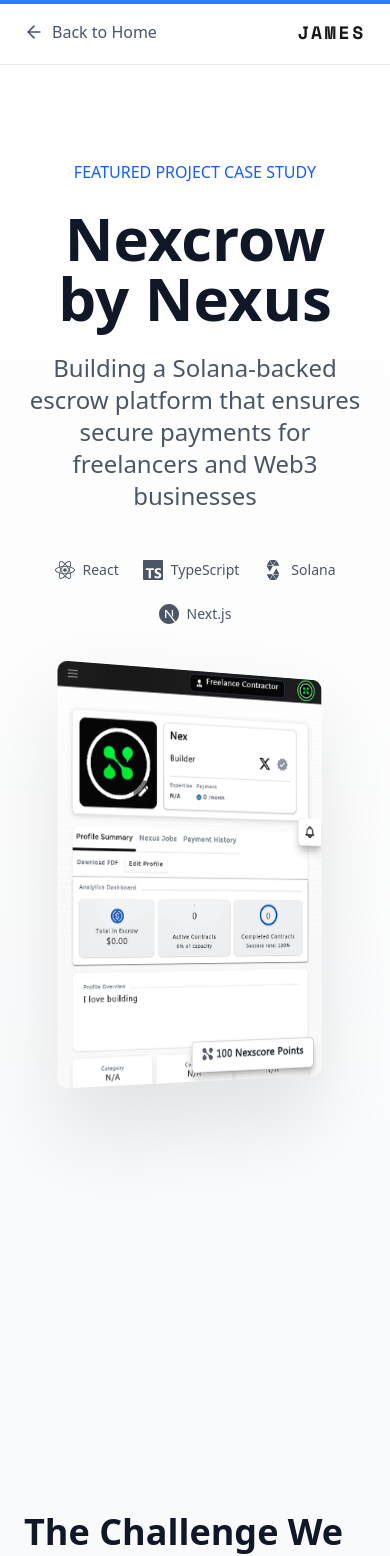
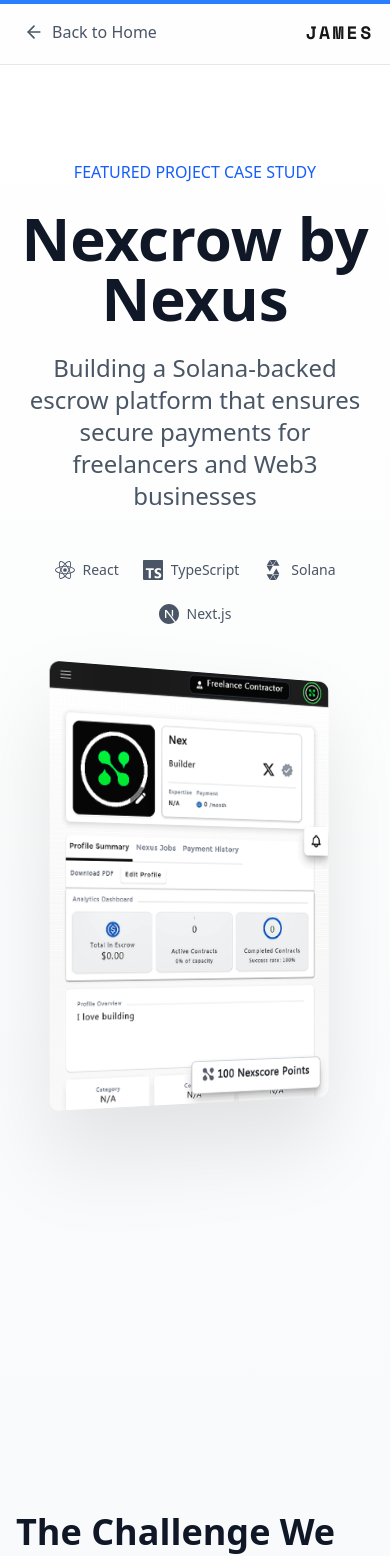
Before and after one commit to BZetsu/My-portfolio, a Next.js app: page /case-studies/nexus-nexcrow in a window 390 px wide. Shown: the top 1556 px of the page. Built offline with nearby package versions, Linux system fonts and the light colour scheme.

Commit message:
chore: Sync remaining local changes

```diff
--- a/app/globals.css
+++ b/app/globals.css
@@ -174,11 +174,11 @@
 
 .ghost-message {
   background: linear-gradient(90deg,
-    rgba(99, 102, 241, 0.05) 0%,
-    rgba(99, 102, 241, 0.3) 25%,
-    rgba(99, 102, 241, 0.5) 50%,
-    rgba(99, 102, 241, 0.3) 75%,
-    rgba(99, 102, 241, 0.05) 100%);
+    rgba(99, 102, 241, 0.01) 0%,
+    rgba(99, 102, 241, 0.08) 25%,
+    rgba(99, 102, 241, 0.15) 50%,
+    rgba(99, 102, 241, 0.08) 75%,
+    rgba(99, 102, 241, 0.01) 100%);
   background-size: 200% auto;
   background-clip: text;
   -webkit-background-clip: text;
@@ -186,16 +186,16 @@
   -webkit-text-fill-color: transparent;
   animation: shine 8s linear infinite;
   font-weight: 700;
-  filter: drop-shadow(0 0 10px rgba(99, 102, 241, 0.5));
+  filter: drop-shadow(0 0 8px rgba(99, 102, 241, 0.2));
 }
 
 .ghost-message-light {
   background: linear-gradient(90deg,
-    rgba(67, 56, 202, 0.3) 0%,
-    rgba(67, 56, 202, 0.6) 25%,
-    rgba(67, 56, 202, 0.9) 50%,
-    rgba(67, 56, 202, 0.6) 75%,
-    rgba(67, 56, 202, 0.3) 100%);
+    rgba(67, 56, 202, 0.05) 0%,
+    rgba(67, 56, 202, 0.1) 25%,
+    rgba(67, 56, 202, 0.2) 50%,
+    rgba(67, 56, 202, 0.1) 75%,
+    rgba(67, 56, 202, 0.05) 100%);
   background-size: 200% auto;
   background-clip: text;
   -webkit-background-clip: text;
@@ -203,17 +203,17 @@
   -webkit-text-fill-color: transparent;
   animation: shine 8s linear infinite;
   font-weight: 700;
-  filter: drop-shadow(0 0 10px rgba(67, 56, 202, 0.8));
+  filter: drop-shadow(0 0 8px rgba(67, 56, 202, 0.15));
 }
 
 .dark .ghost-message {
   background: linear-gradient(90deg,
-    rgba(139, 92, 246, 0.05) 0%,
-    rgba(139, 92, 246, 0.3) 25%,
-    rgba(139, 92, 246, 0.5) 50%,
-    rgba(139, 92, 246, 0.3) 75%,
-    rgba(139, 92, 246, 0.05) 100%);
-  filter: drop-shadow(0 0 10px rgba(139, 92, 246, 0.5));
+    rgba(139, 92, 246, 0.01) 0%,
+    rgba(139, 92, 246, 0.08) 25%,
+    rgba(139, 92, 246, 0.15) 50%,
+    rgba(139, 92, 246, 0.08) 75%,
+    rgba(139, 92, 246, 0.01) 100%);
+  filter: drop-shadow(0 0 8px rgba(139, 92, 246, 0.15));
 }
 
 /* Fullscreen Liquid Animation for Theme Toggle */
@@ -459,15 +459,17 @@
   background-clip: text;
   -webkit-background-clip: text;
   color: transparent;
-  background-image: linear-gradient(90deg, #4b5563, #111827);
+  background-image: linear-gradient(90deg, #000000, #111827);
   display: inline-block;
   padding-bottom: 0.2em; /* Add padding for descenders */
   overflow: visible;
   line-height: 1.2;
+  text-shadow: 0 0 1px rgba(0,0,0,0.1); /* Add subtle text shadow for better legibility */
 }
 
 .dark .gradient-text {
-  background-image: linear-gradient(90deg, #d1d5db, #f9fafb);
+  background-image: linear-gradient(90deg, #ffffff, #f9fafb);
+  text-shadow: 0 0 2px rgba(255,255,255,0.2); /* Add glow in dark mode */
 }
 
 /* 3D transform and perspective classes */
@@ -727,3 +729,263 @@
     transform: translateY(0px) rotate(0deg);
   }
 }
+
+/* Mobile responsiveness improvements */
+@media (max-width: 768px) {
+  body {
+    overflow-x: hidden;
+    width: 100%;
+  }
+
+  /* Ensure text is visible and readable on mobile */
+  p, h1, h2, h3, h4, h5, h6, li, a, button, span {
+    max-width: 100%;
+    overflow-wrap: break-word;
+    word-wrap: break-word;
+  }
+
+  /* Hero section mobile optimizations */
+  .hero-text-container {
+    font-size: 2.5rem !important;
+    line-height: 1.2 !important;
+    letter-spacing: -0.02em;
+    text-shadow: 0 1px 2px rgba(0,0,0,0.1);
+  }
+
+  .dark .hero-text-container {
+    text-shadow: 0 1px 3px rgba(0,0,0,0.2);
+  }
+
+  .text-gradient {
+    background-size: 150% auto !important;
+  }
+
+  .typing-cursor {
+    height: 0.8em !important;
+    width: 3px !important;
+  }
+
+  /* Reduce animation intensity on mobile */
+  .transform-3d,
+  .hardware-accelerated,
+  .backface-hidden,
+  .transform-gpu,
+  .will-change-transform {
+    transform: translateZ(0) !important;
+    transform-style: flat !important;
+    backface-visibility: visible !important;
+  }
+
+  /* Fix image containers on mobile */
+  .image-container img,
+  .case-study-image img {
+    width: 100% !important;
+    height: auto !important;
+    object-fit: cover !important;
+  }
+
+  /* Better button accessibility on mobile */
+  button,
+  [role="button"],
+  a {
+    min-height: 44px;
+    min-width: 44px;
+    padding: 8px;
+    display: inline-flex;
+    align-items: center;
+    justify-content: center;
+  }
+
+  /* Fix slider issues on mobile */
+  .project-card-enter,
+  .project-card-enter-active,
+  .project-card-exit,
+  .project-card-exit-active {
+    max-width: 95vw !important;
+  }
+}
+
+/* Fix case study page layout on mobile */
+@media (max-width: 640px) {
+  .case-study-image {
+    margin-left: 0 !important;
+    margin-right: 0 !important;
+    width: 100% !important;
+  }
+
+  .image-grid {
+    grid-template-columns: 1fr !important;
+    gap: 1rem !important;
+  }
+
+  /* Fix overlapping content */
+  .grid {
+    grid-gap: 1rem !important;
+  }
+
+  /* Ensure content fits within screen */
+  .container {
+    width: 100% !important;
+    padding-left: 1rem !important;
+    padding-right: 1rem !important;
+  }
+}
+
+/* High visibility for role prefix text ("I am a") */
+.role-prefix {
+  color: #000000 !important;
+  opacity: 1 !important;
+  text-shadow: 0 0 1px rgba(0,0,0,0.1);
+  display: inline-block;
+  font-weight: 700;
+}
+
+.dark .role-prefix {
+  color: #ffffff !important;
+  text-shadow: 0 0 4px rgba(255,255,255,0.3);
+}
+
+/* Mobile fixes for role text visibility */
+@media (max-width: 768px) {
+  .role-prefix {
+    display: inline-block;
+    background: rgba(255,255,255,0.8);
+    padding: 0 0.2em;
+    border-radius: 4px;
+    margin-right: 0.2em;
+  }
+
+  .dark .role-prefix {
+    background: rgba(0,0,0,0.8);
+    box-shadow: 0 0 10px rgba(255,255,255,0.2);
+  }
+}
+
+/* Improved typing animation for hero section */
+@keyframes typing-cursor-blink {
+  0%, 75% { opacity: 1; }
+  76%, 100% { opacity: 0; }
+}
+
+.typing-cursor {
+  display: inline-block;
+  width: 3px;
+  height: 1em;
+  background-color: currentColor;
+  margin-left: 0.1em;
+  vertical-align: text-bottom;
+  animation: typing-cursor-blink 0.8s infinite steps(2);
+  border-radius: 1px;
+  box-shadow: 0 0 5px rgba(255, 255, 255, 0.5);
+}
+
+.dark .typing-cursor {
+  box-shadow: 0 0 8px rgba(255, 255, 255, 0.7);
+}
+
+/* Hero text container enhancements */
+.hero-text-container {
+  position: relative;
+  display: inline-block;
+}
+
+.hero-text-container::after {
+  content: "";
+  position: absolute;
+  left: 0;
+  right: 0;
+  bottom: -5px;
+  height: 1px;
+  background: linear-gradient(90deg,
+    transparent 0%,
+    rgba(99, 102, 241, 0.3) 25%,
+    rgba(99, 102, 241, 0.5) 50%,
+    rgba(99, 102, 241, 0.3) 75%,
+    transparent 100%
+  );
+  opacity: 0;
+  transform: scaleX(0.8);
+  transition: opacity 0.5s, transform 0.5s;
+}
+
+.hero-text-container:hover::after {
+  opacity: 1;
+  transform: scaleX(1);
+}
+
+.hero-text-enter {
+  opacity: 0;
+  transform: translateY(20px);
+  filter: blur(8px);
+}
+
+.hero-text-enter-active {
+  opacity: 1;
+  transform: translateY(0);
+  filter: blur(0px);
+  transition: all 0.5s cubic-bezier(0.215, 0.61, 0.355, 1);
+}
+
+.hero-text-exit {
+  opacity: 1;
+  transform: translateY(0);
+  filter: blur(0px);
+}
+
+.hero-text-exit-active {
+  opacity: 0;
+  transform: translateY(-20px);
+  filter: blur(8px);
+  transition: all 0.3s cubic-bezier(0.55, 0.085, 0.68, 0.53);
+}
+
+/* Text gradient transitions */
+.text-gradient {
+  background-size: 200% auto;
+  background-clip: text;
+  -webkit-background-clip: text;
+  -webkit-text-fill-color: transparent;
+  text-fill-color: transparent;
+  transition: background-position 0.5s ease;
+}
+
+.text-gradient-dark {
+  background-image: linear-gradient(90deg,
+    rgb(255, 255, 255) 0%,
+    rgb(229, 231, 235) 50%,
+    rgb(209, 213, 219) 100%
+  );
+}
+
+.text-gradient-light {
+  background-image: linear-gradient(90deg,
+    rgb(17, 24, 39) 0%,
+    rgb(31, 41, 55) 50%,
+    rgb(17, 24, 39) 100%
+  );
+}
+
+@media (max-width: 768px) {
+  .hero-text-container {
+    font-size: calc(1.5rem + 2vw);
+    line-height: 1.2;
+  }
+
+  .typing-cursor {
+    height: 0.8em;
+  }
+}
+
+/* Text reveal animation */
+@keyframes text-reveal {
+  0% {
+    clip-path: inset(0 100% 0 0);
+  }
+  100% {
+    clip-path: inset(0 0 0 0);
+  }
+}
+
+.text-reveal {
+  animation: text-reveal 0.8s cubic-bezier(0.77, 0, 0.175, 1) forwards;
+}
--- a/app/layout.tsx
+++ b/app/layout.tsx
@@ -24,6 +24,7 @@
   title: "Portfolio3D | Creative Developer & 3D Designer",
   description: "Interactive 3D portfolio showcasing creative development and 3D design projects.",
   keywords: "3D portfolio, creative developer, WebGL, Three.js, interactive design, Spline",
+  viewport: "width=device-width, initial-scale=1, maximum-scale=5",
 };
 
 export default function RootLayout({
--- a/app/page.tsx
+++ b/app/page.tsx
@@ -91,7 +91,12 @@
 
 // Lazily load components that might cause issues
 const SplineWrapper = dynamic(
-  () => import('./components/SplineWrapper').then(mod => mod.default).catch(() => import('./components/SplineFallback').then(mod => mod.default)),
+  () => import('./components/SplineWrapper')
+    .then(mod => mod.default)
+    .catch(err => {
+      console.error('Failed to load SplineWrapper:', err);
+      return import('./components/SplineFallback').then(mod => mod.default);
+    }),
   {
     ssr: false,
     loading: () => (
--- a/app/sections/AboutSection.tsx
+++ b/app/sections/AboutSection.tsx
@@ -111,7 +111,7 @@
             <div className="flex flex-col md:flex-row gap-8 items-center md:items-start mb-6">
               <div className="w-72 h-48 relative rounded-xl overflow-hidden shadow-xl">
                 <Image
-                  src="/images/enhanced_WhatsApp_human_crisp_clear.jpg"
+                  src="/images/profile-photo.jpg"
                   alt="James"
                   fill
                   className="object-cover"
@@ -129,7 +129,7 @@
               </div>
               <div>
                 <h3 className={`text-2xl font-bold mb-4 ${isDark ? 'text-white' : 'text-gray-900'}`}>
-                  Full-Stack Developer & Entrepreneur
+                  Just an obsessed builder
                 </h3>
                 <p className={`mb-6 ${isDark ? 'text-gray-300' : 'text-gray-700'}`}>
                   Certified and skilled across both technical and non-technical domains, I blend product design,
```
Also changed, not shown: app/components/CursorTrail.tsx (+6 -4 lines), app/components/NavBar.tsx (+17 -15 lines), app/components/SplineSimple.tsx (added, +92 -0 lines), 2 other files (tests, documents, lock files or other folders).
